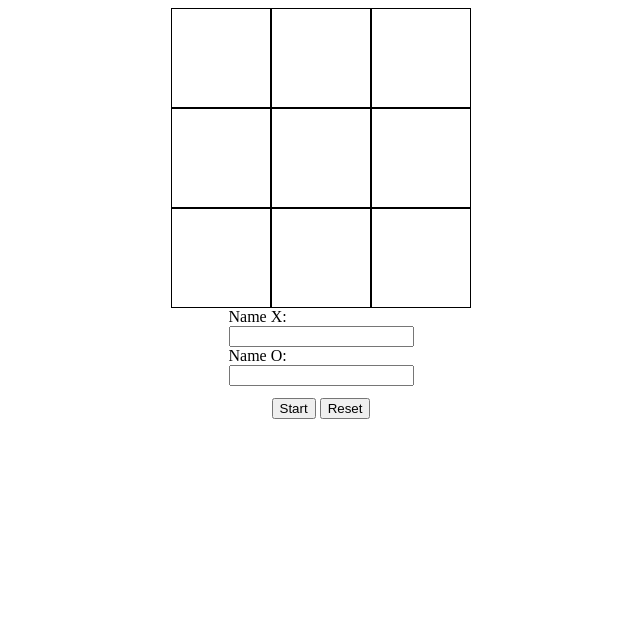
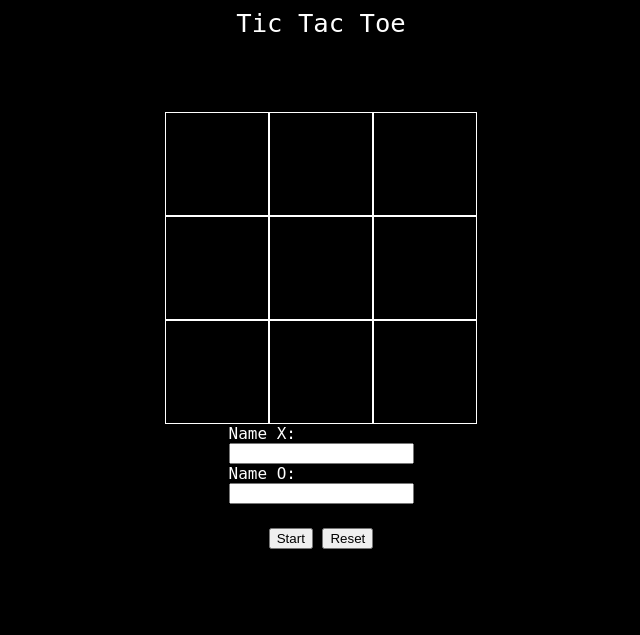
Before and after one commit to sujshah/tic-tac-toe, a plain HTML site: page index.html in a window 1280 px wide. Shown: the whole page, without its empty margins (319-959 px from the left). Drawn offline with Linux system fonts and the light colour scheme.

Commit message:
Add title and font

```diff
--- a/index.html
+++ b/index.html
@@ -7,6 +7,7 @@
     <script src="script.js" defer></script>
 </head>
 <body>
+    <div class="title">Tic Tac Toe</div>
     <div class="board">
         <div class="board-element"></div>
         <div class="board-element"></div>
--- a/style.css
+++ b/style.css
@@ -1,17 +1,25 @@
 .board {
     display: grid;
-    grid-template: repeat(3, 100px) / repeat(3, 100px);
+    grid-template: repeat(3, 13vh) / repeat(3, 13vh);
 }
 
 body {
     display: grid;
     justify-items: center;
-    grid-template-rows: 10fr 3fr 1fr;
+    grid-template-rows: 1fr 3fr 1fr 1fr;
+    background-color: black;
+    color: white;
+    font-family: "DejaVu Sans Mono", sans-serif;
 }
 
 .board-element {
     display: flex;
-    border: 1px solid black;
+    border: 1px solid white;
     justify-content: center;
     align-items: center;
 }
+
+.title {
+    color: white;
+    font-size: 2vmax;
+}
```
